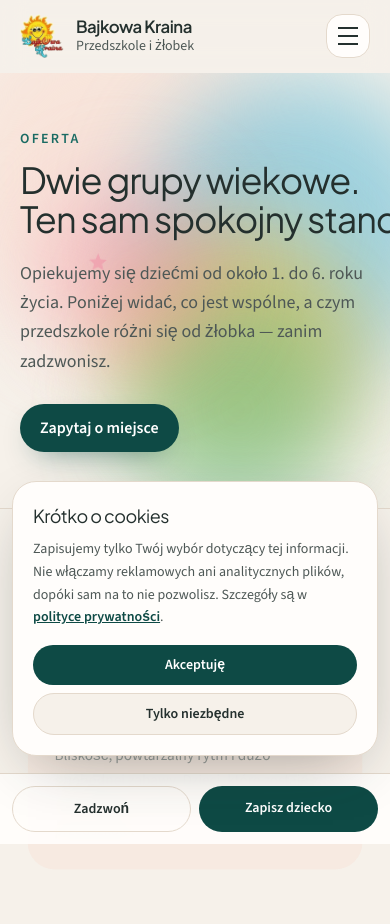
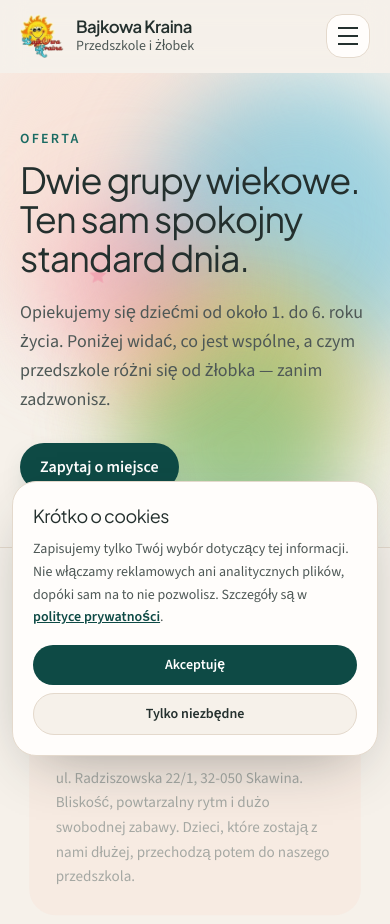
Before and after one commit to therafiqu/Prototyp-bajkowakraina, a Next.js app: page /oferta in a window 390 px wide. Shown: the top 924 px of the page. Built offline with nearby package versions, Linux system fonts and the light colour scheme.

Commit message:
mobile changes.

```diff
--- a/app/globals.css
+++ b/app/globals.css
@@ -290,6 +290,25 @@ summary {
   }
 }
 
+@keyframes mobile-dock-reveal {
+  0% {
+    opacity: 0;
+    filter: blur(12px);
+  }
+  90% {
+    opacity: 0.9;
+    filter: blur(12px);
+  }
+  100% {
+    opacity: 1;
+    filter: blur(0);
+  }
+}
+
+.mobile-dock-reveal {
+  animation: mobile-dock-reveal 5s cubic-bezier(0.16, 1, 0.3, 1) both;
+}
+
 @media (prefers-reduced-motion: reduce) {
   .rise,
   .scroll-rise,
@@ -304,4 +323,10 @@ summary {
   .scroll-zoom {
     animation: none;
   }
+
+  .mobile-dock-reveal {
+    animation: none;
+    opacity: 1;
+    filter: none;
+  }
 }
--- a/app/oferta/page.tsx
+++ b/app/oferta/page.tsx
@@ -28,7 +28,7 @@ export default function OfferPage() {
           <>
             Dwie grupy wiekowe.
             <br />
-            <span className="whitespace-nowrap">Ten sam spokojny standard dnia.</span>
+            <span className="md:whitespace-nowrap">Ten sam spokojny standard dnia.</span>
           </>
         }
         lead="Opiekujemy się dziećmi od około 1. do 6. roku życia. Poniżej widać, co jest wspólne, a czym przedszkole różni się od żłobka — zanim zadzwonisz."
--- a/components/MobileDock.tsx
+++ b/components/MobileDock.tsx
@@ -2,17 +2,58 @@
 
 import Link from "next/link";
 import { usePathname } from "next/navigation";
+import { useEffect, useState } from "react";
 import { phoneDisplay, phoneHref } from "@/lib/content";
 
 export function MobileDock() {
   const pathname = usePathname();
+  const [revealed, setRevealed] = useState(false);
+
+  useEffect(() => {
+    if (pathname === "/kontakt") return;
+
+    setRevealed(false);
+
+    const hero = document.querySelector<HTMLElement>("main > section");
+    if (!hero) {
+      setRevealed(true);
+      return;
+    }
+
+    const observer = new IntersectionObserver(
+      ([entry]) => {
+        if (!entry.isIntersecting && entry.boundingClientRect.bottom <= 0) {
+          setRevealed(true);
+        }
+      },
+      { threshold: 0 },
+    );
+
+    observer.observe(hero);
+
+    const checkPast = () => {
+      if (hero.getBoundingClientRect().bottom <= 0) {
+        setRevealed(true);
+      }
+    };
+    checkPast();
+
+    return () => observer.disconnect();
+  }, [pathname]);
+
   if (pathname === "/kontakt") return null;
 
   return (
-    <div className="fixed inset-x-0 bottom-0 z-30 border-t border-line bg-paper/95 p-3 backdrop-blur md:hidden">
+    <div
+      className={`fixed inset-x-0 bottom-0 z-30 border-t border-line bg-paper/95 p-3 backdrop-blur md:hidden ${
+        revealed ? "mobile-dock-reveal" : "pointer-events-none opacity-0"
+      }`}
+      aria-hidden={!revealed}
+    >
       <div className="grid grid-cols-2 gap-2">
         <a
           href={phoneHref}
+          tabIndex={revealed ? undefined : -1}
           className="rounded-full border border-line py-3 text-center text-sm font-semibold text-ink"
         >
           Zadzwoń
@@ -20,6 +61,7 @@ export function MobileDock() {
         </a>
         <Link
           href="/kontakt"
+          tabIndex={revealed ? undefined : -1}
           className="rounded-full bg-teal-deep py-3 text-center text-sm font-semibold text-white"
         >
           Zapisz dziecko
```
